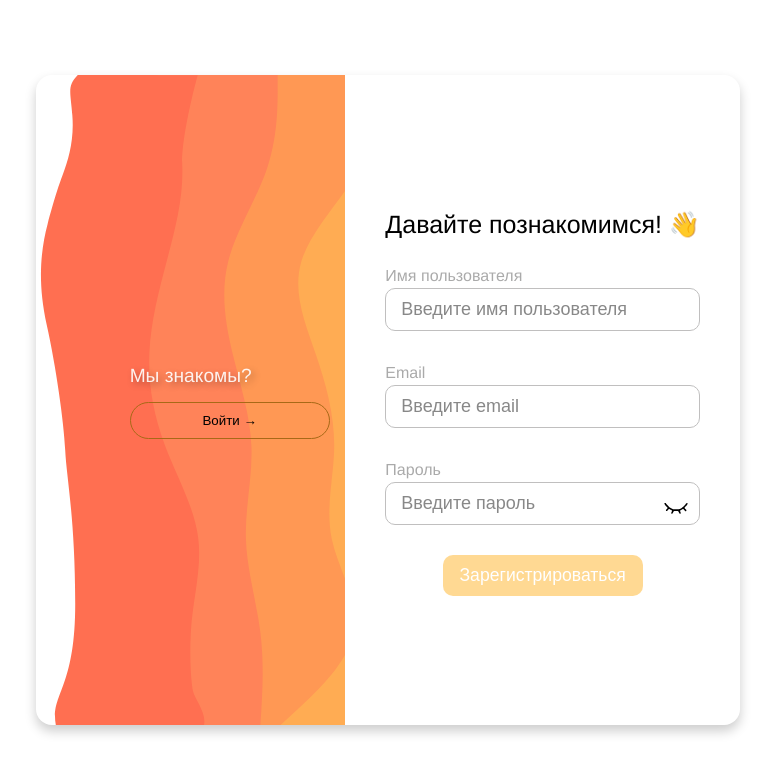
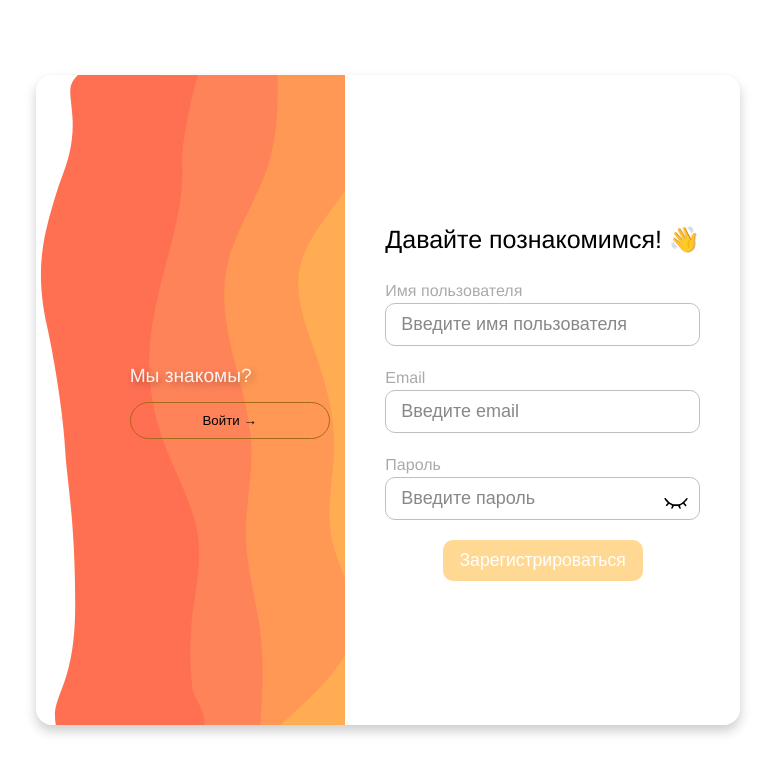
Before and after one commit to Rimriru/talking-pulse, a Vue app: page /register in a window 1280 px wide. Shown: the top 774 px of the page, without its empty margins (252-1027 px from the left). Built offline with nearby package versions, Linux system fonts and the light colour scheme.

Commit message:
feat: add login and registry validation

```diff
--- a/package.json
+++ b/package.json
@@ -12,6 +12,8 @@
     "format": "prettier --write src/"
   },
   "dependencies": {
+    "@vuelidate/core": "^2.0.3",
+    "@vuelidate/validators": "^2.0.4",
     "firebase": "^10.5.2",
     "pinia": "^2.1.7",
     "vue": "^3.3.4",
--- a/src/App.vue
+++ b/src/App.vue
@@ -4,7 +4,7 @@ import { RouterView } from 'vue-router';
 
 <template>
   <RouterView v-slot="{ Component, route }">
-    <Transition name="fade" mode="out-in">
+    <Transition :name="route.meta.transition" mode="out-in">
       <component :is="Component" :key="route.path" />
     </Transition>
   </RouterView>
@@ -18,6 +18,6 @@ import { RouterView } from 'vue-router';
 
 .fade-enter-active,
 .fade-leave-active {
-  transition: opacity 0.5s ease-out;
+  transition: opacity 0.4s ease-out;
 }
 </style>
--- a/src/assets/styles/components/LoginRegistryForm/form.scss
+++ b/src/assets/styles/components/LoginRegistryForm/form.scss
@@ -1,3 +1,5 @@
+@use '../../variables.scss' as *;
+
 .form {
   background-color: #fff;
   max-width: 400px;
@@ -15,15 +17,22 @@
 
     label {
       display: block;
-      margin-bottom: 30px;
       color: #aaa;
       font-size: 1rem;
       line-height: 1.5rem;
       transition: 0.4s;
       position: relative;
 
+      &.invalid {
+        color: $invalid;
+      }
+
       &:focus-within {
         color: #c38f2c;
+
+        &.invalid {
+          color: $invalid;
+        }
 
         input {
           background-color: #fff;
@@ -60,6 +69,7 @@
     button[type='submit'] {
       display: block;
       width: clamp(200px, 8vw, 70%);
+      padding: 0;
       padding-block: 10px;
       background-color: #ffc04c;
       border-radius: 10px;
--- /dev/null
+++ b/src/assets/styles/ui/error.scss
@@ -0,0 +1,14 @@
+@use '../variables.scss' as *;
+
+.error {
+  font-size: 14px;
+  line-height: 1.1;
+  visibility: hidden;
+  color: $invalid;
+  margin-block: 5px 20px;
+  display: block;
+
+  &_visible {
+    visibility: visible;
+  }
+}
--- /dev/null
+++ b/src/assets/styles/variables.scss
@@ -0,0 +1 @@
+$invalid: rgb(204, 65, 27 / .5);
--- a/src/components/TextInput.vue
+++ b/src/components/TextInput.vue
@@ -1,13 +1,12 @@
 <template>
-  <label :for="$props.inputId">
+  <label :for="$props.inputId" :class="{ invalid: !$props.isValid }">
     {{ $props.labelText }}
     <input
       :id="$props.inputId"
       :type="$props.type"
-      v-model="username"
-      @change="emit('update:username', username)"
+      v-model="value"
+      @input="emit('update:value', value)"
       :placeholder="$props.placeholder"
-      required
       autocomplete="off"
     />
     <slot></slot>
@@ -16,16 +15,17 @@
 
 <script setup lang="ts">
 import { ref } from 'vue';
-const username = ref('');
+const value = ref('');
 
 defineProps<{
   inputId: string;
   labelText: string;
   placeholder: string;
   type: string;
+  isValid: boolean;
 }>();
 
-const emit = defineEmits(['update:username']);
+const emit = defineEmits(['update:value']);
 </script>
 
 <style lang="scss"></style>
--- a/src/router/index.ts
+++ b/src/router/index.ts
@@ -10,12 +10,14 @@ const router = createRouter({
     {
       path: '/register',
       name: 'Register',
-      component: RegistryView
+      component: RegistryView,
+      meta: { transition: 'fade' }
     },
     {
       path: '/login',
       name: 'Login',
-      component: LoginView
+      component: LoginView,
+      meta: { transition: 'fade' }
     },
     {
       path: '/messages',
--- a/src/utils/constants.js
+++ /dev/null
@@ -1,5 +0,0 @@
-const NAME_REG_EXP = /[A-Za-z]{2,}/;
-const EMAIL_REG_EXP = '';
-const PASSWORD_REG_EXP = /^(?=.*[A-Za-z])(?=.*\d)(?=.*[@$!%*#?&])[A-Za-z\d@$!%*#?&]{8,}$/;
-
-export { NAME_REG_EXP, EMAIL_REG_EXP, PASSWORD_REG_EXP };
--- /dev/null
+++ b/src/utils/regExp.js
@@ -0,0 +1,4 @@
+const NAME_REG_EXP = /[A-Za-z]/;
+const PASSWORD_REG_EXP = /^(?=.*[A-Z])(?=.*\d)(?=.*[@$!%*#?&])[A-Za-z\d@$!%*#?&]$/;
+
+export { NAME_REG_EXP, PASSWORD_REG_EXP };
--- /dev/null
+++ b/src/utils/validationMessages.js
@@ -0,0 +1,11 @@
+const REQUIRED_VALIDATION_ERROR = 'Поле не может быть пустым';
+const USERNAME_VALIDATION_ERROR = 'Поле должно содержать латинские символы';
+const EMAIL_VALIDATION_ERROR = 'Некорректный email';
+const PASSWORD_VALIDATION_ERROR = 'Пароль должен содержать не менее 8 букв, один символ и цифру';
+
+export {
+  REQUIRED_VALIDATION_ERROR,
+  USERNAME_VALIDATION_ERROR,
+  EMAIL_VALIDATION_ERROR,
+  PASSWORD_VALIDATION_ERROR
+};
--- a/src/views/LoginView.vue
+++ b/src/views/LoginView.vue
@@ -1,37 +1,61 @@
 <script setup lang="ts">
-import { ref, computed } from 'vue';
+import { ref } from 'vue';
 import { useUserStore } from '@/stores/userStore';
 import { useRouter } from 'vue-router';
+import { useVuelidate } from '@vuelidate/core';
+import { required, email, helpers } from '@vuelidate/validators';
 import LoginRegistryForm from '@/components/LoginRegistryForm.vue';
 import TextInput from '@/components/TextInput.vue';
 import InputEye from '@/components/InputEye.vue';
 import LoginRegistryBg from '@/components/LoginRegistryBg.vue';
-import * as regExp from '@/utils/constants';
+import * as regExp from '@/utils/regExp';
+import * as validationMessages from '@/utils/validationMessages';
 
-const username = ref('');
-const password = ref('');
+const emailTypedIn = ref('');
+const passwordTypedIn = ref('');
 const isEyeOpened = ref(false);
 
-const store = useUserStore();
+//const store = useUserStore();
 const router = useRouter();
 
 const handleLoginFormSubmit = () => {
-  store.setUser(username.value);
+  //store.setUser(username.value);
   router.push('/messages');
 };
 const handleEyeClick = () => (isEyeOpened.value = !isEyeOpened.value);
-const handleUserNameInputValidation = computed(() => regExp.NAME_REG_EXP.test(username.value));
-const handlePasswordInputValidation = computed(() => regExp.PASSWORD_REG_EXP.test(password.value));
-const isSubmitButtonDisabled = computed(() =>
-  handleUserNameInputValidation.value && handlePasswordInputValidation.value ? false : true
-);
+const editEmail = (val: string) => {
+  emailTypedIn.value = val;
+};
+const editPassword = (val: string) => {
+  passwordTypedIn.value = val;
+};
+
+// Login form validation
+
+const passwordValidation = (value: string) => regExp.PASSWORD_REG_EXP.test(value);
+
+const validationRules = {
+  emailTypedIn: {
+    required: helpers.withMessage(validationMessages.REQUIRED_VALIDATION_ERROR, required),
+    email: helpers.withMessage(validationMessages.EMAIL_VALIDATION_ERROR, email)
+  },
+  passwordTypedIn: {
+    required: helpers.withMessage(validationMessages.REQUIRED_VALIDATION_ERROR, required),
+    passwordValidation: helpers.withMessage(
+      validationMessages.PASSWORD_VALIDATION_ERROR,
+      passwordValidation
+    )
+  }
+};
+
+const v$ = useVuelidate(validationRules, { emailTypedIn, passwordTypedIn }, { $autoDirty: true });
 </script>
 
 <template>
   <main class="login">
     <LoginRegistryForm
       @submit="handleLoginFormSubmit"
-      :is-submit-button-disabled="isSubmitButtonDisabled"
+      :is-submit-button-disabled="v$.$invalid"
       :is-placed-in-login="true"
     >
       <TextInput
@@ -39,21 +63,37 @@ const isSubmitButtonDisabled = computed(() =>
         :label-text="'Email'"
         :placeholder="'Введите email'"
         :type="'email'"
+        :is-valid="!v$.emailTypedIn.$error"
+        @update:value="editEmail"
       />
+      <span class="error" :class="{ error_visible: v$.emailTypedIn.$error }">{{
+        v$.emailTypedIn.$error ? v$.emailTypedIn.$errors[0].$message : ''
+      }}</span>
       <TextInput
         :input-id="'password'"
         :label-text="'Пароль'"
         :placeholder="'Введите пароль'"
         :type="isEyeOpened ? 'text' : 'password'"
+        :is-valid="!v$.passwordTypedIn.$error"
+        @update:value="editPassword"
       >
         <InputEye :is-eye-opened="isEyeOpened" @click="handleEyeClick" />
       </TextInput>
+      <span
+        class="error"
+        :class="{
+          error_visible: v$.passwordTypedIn.$error
+        }"
+        >{{ v$.passwordTypedIn.$error ? v$.passwordTypedIn.$errors[0].$message : '' }}</span
+      >
     </LoginRegistryForm>
     <LoginRegistryBg :is-placed-in-login="true"> Вы у нас в первый раз? </LoginRegistryBg>
   </main>
 </template>
+
 <style lang="scss">
 @use '@/assets/styles/mixins.scss' as *;
+@use '@/assets/styles/ui/error.scss';
 .login {
   @include login-registry-block;
 }
--- a/src/views/RegistryView.vue
+++ b/src/views/RegistryView.vue
@@ -1,13 +1,58 @@
 <script setup lang="ts">
 import { ref } from 'vue';
+import { useVuelidate } from '@vuelidate/core';
+import { required, email, helpers, minLength } from '@vuelidate/validators';
 import LoginRegistryBg from '@/components/LoginRegistryBg.vue';
 import LoginRegistryForm from '@/components/LoginRegistryForm.vue';
 import TextInput from '@/components/TextInput.vue';
 import InputEye from '@/components/InputEye.vue';
+import * as regExp from '@/utils/regExp';
+import * as validationMessages from '@/utils/validationMessages';
 
 const isEyeOpened = ref(false);
 
+const usernameTypedIn = ref('');
+const usernameMinLingth = ref(6);
+const emailTypedIn = ref('');
+const passwordTypedIn = ref('');
+
 const handleEyeClick = () => (isEyeOpened.value = !isEyeOpened.value);
+
+// Registry form validation
+
+const usernameValidation = (value: string) => regExp.NAME_REG_EXP.test(value);
+const passwordValidation = (value: string) => regExp.PASSWORD_REG_EXP.test(value);
+
+const validationRules = {
+  usernameTypedIn: {
+    required: helpers.withMessage(validationMessages.REQUIRED_VALIDATION_ERROR, required),
+    usernameValidation: helpers.withMessage(
+      validationMessages.USERNAME_VALIDATION_ERROR,
+      usernameValidation
+    ),
+    minLength: helpers.withMessage(
+      ({ $params }) => `Минимальное количество символов – ${$params.min}`,
+      minLength(usernameMinLingth)
+    )
+  },
+  emailTypedIn: {
+    required: helpers.withMessage(validationMessages.REQUIRED_VALIDATION_ERROR, required),
+    email: helpers.withMessage(validationMessages.EMAIL_VALIDATION_ERROR, email)
+  },
+  passwordTypedIn: {
+    required: helpers.withMessage(validationMessages.REQUIRED_VALIDATION_ERROR, required),
+    passwordValidation: helpers.withMessage(
+      validationMessages.PASSWORD_VALIDATION_ERROR,
+      passwordValidation
+    )
+  }
+};
+
+const v$ = useVuelidate(
+  validationRules,
+  { usernameTypedIn, emailTypedIn, passwordTypedIn },
+  { $autoDirty: true }
+);
 </script>
 
 <template>
@@ -19,21 +64,36 @@ const handleEyeClick = () => (isEyeOpened.value = !isEyeOpened.value);
         :label-text="'Имя пользователя'"
         :placeholder="'Введите имя пользователя'"
         :type="'text'"
+        :is-valid="!v$.usernameTypedIn.$error"
+        @update:value="(v) => (usernameTypedIn = v)"
       />
+      <span class="error" :class="{ error_visible: v$.usernameTypedIn.$error }">{{
+        v$.usernameTypedIn.$error ? v$.usernameTypedIn.$errors[0].$message : ''
+      }}</span>
       <TextInput
         :input-id="'email'"
         :label-text="'Email'"
         :placeholder="'Введите email'"
         :type="'email'"
+        :is-valid="!v$.emailTypedIn.$error"
+        @update:value="(v) => (emailTypedIn = v)"
       />
+      <span class="error" :class="{ error_visible: v$.emailTypedIn.$error }">{{
+        v$.emailTypedIn.$error ? v$.emailTypedIn.$errors[0].$message : ''
+      }}</span>
       <TextInput
         :input-id="'password'"
         :label-text="'Пароль'"
         :placeholder="'Введите пароль'"
         :type="isEyeOpened ? 'text' : 'password'"
+        :is-valid="!v$.passwordTypedIn.$error"
+        @update:value="(v) => (passwordTypedIn = v)"
       >
         <InputEye :is-eye-opened="isEyeOpened" @click="handleEyeClick" />
       </TextInput>
+      <span class="error" :class="{ error_visible: v$.passwordTypedIn.$error }">{{
+        v$.passwordTypedIn.$error ? v$.passwordTypedIn.$errors[0].$message : ''
+      }}</span>
     </LoginRegistryForm>
   </main>
 </template>
```
Also changed, not shown: 1 other file (tests, documents, lock files or other folders).
